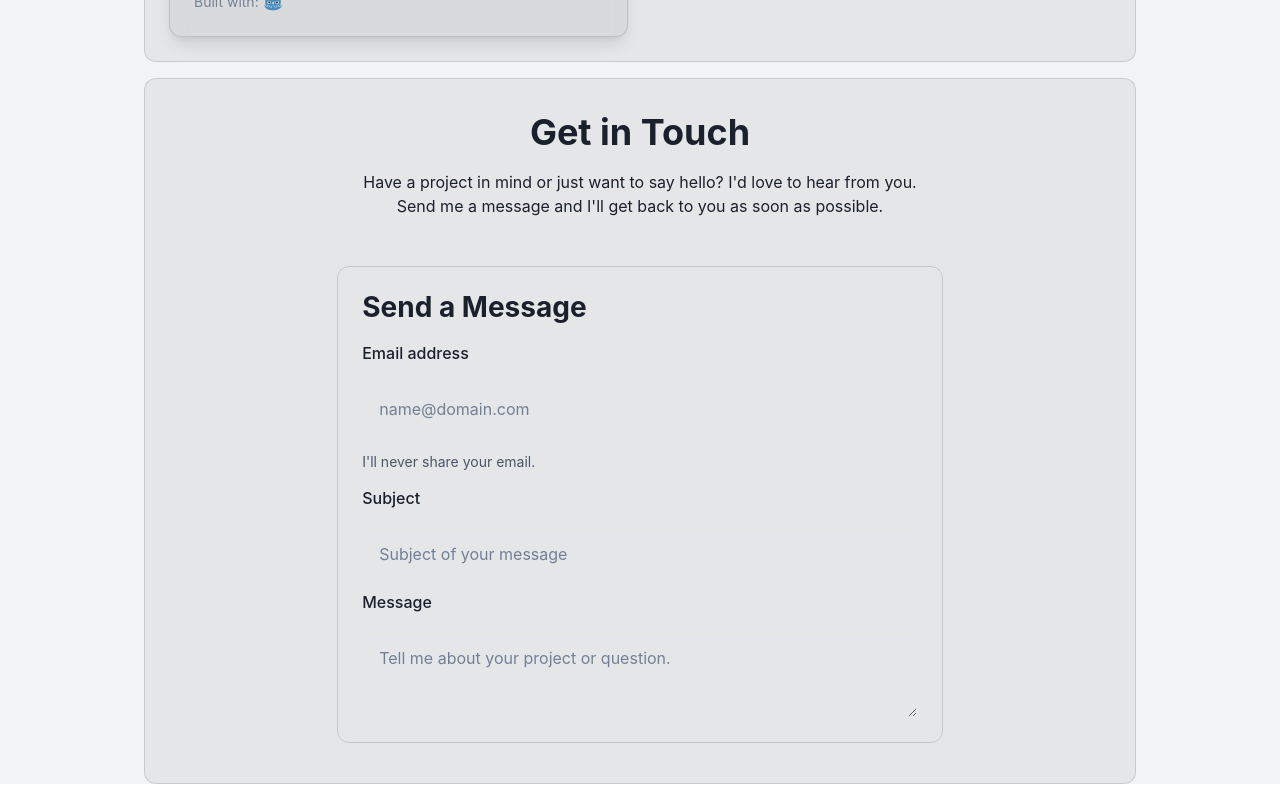
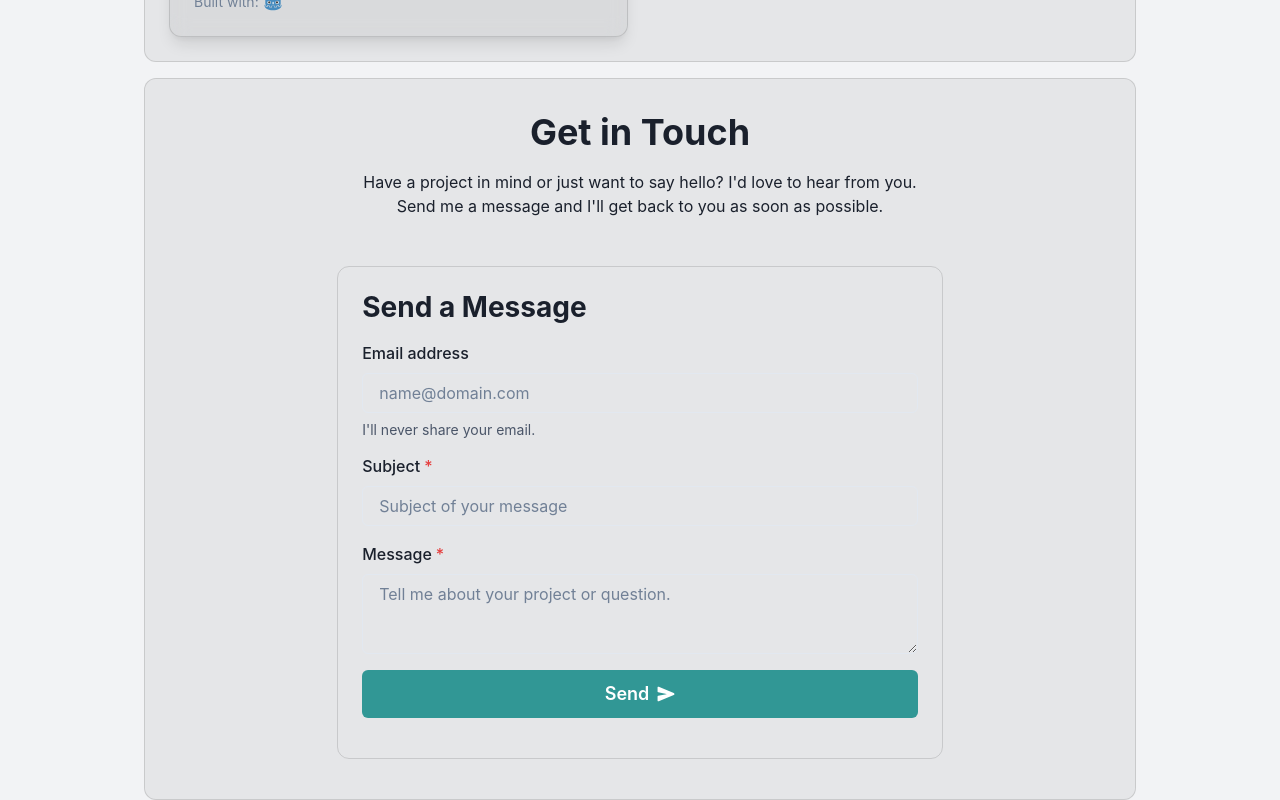
Before and after one commit to dominic-myb/dominic-myb.github.io, a React (Vite) app in the folder frontend/: page / in a window 1280 px wide. Shown: the part 3124-3924 px from the top of the page. Built offline with nearby package versions, Linux system fonts and the light colour scheme.

Commit message:
[upd] connect contact form to nodemailer

```diff
--- a/frontend/src/components/ContactForm.jsx
+++ b/frontend/src/components/ContactForm.jsx
@@ -1,3 +1,4 @@
+import { useState } from "react";
 import {
   VStack,
   Heading,
@@ -7,29 +8,105 @@ import {
   FormLabel,
   FormErrorMessage,
   FormHelperText,
+  Button,
+  useToast,
 } from "@chakra-ui/react";
+import { IoSend } from "react-icons/io5";
 
 export default function ContactForm() {
+  const [email, setEmail] = useState("");
+  const [subject, setSubject] = useState("");
+  const [message, setMessage] = useState("");
+  const [isTouched, setIsTouched] = useState(false);
+  const emailRegex = /^[^\s@]+@[^\s@]+\.[^\s@]+$/;
+
+  const isEmailInvalid = email && !emailRegex.test(email);
+  const toast = useToast();
+
+  function handleSubmit(e) {
+    e.preventDefault();
+    setIsTouched(true);
+
+    if (isEmailInvalid || !subject || !message) return;
+
+    const promise = fetch("http://localhost:5000/api/contact", {
+      method: "POST",
+      headers: { "Content-Type": "application/json" },
+      body: JSON.stringify({ email, subject, message }),
+    }).then((res) => {
+      if (!res.ok) throw new Error("Failed to send");
+      setEmail("");
+      setSubject("");
+      setMessage("");
+      return res;
+    });
+
+    toast.promise(promise, {
+      loading: { title: "Sending message...", description: "Please wait." },
+      success: {
+        title: "Message sent!",
+        description: "Thanks for reaching out.",
+      },
+      error: { title: "Error", description: "Failed to send message." },
+    });
+  }
+
   return (
-    <FormControl>
-      <VStack alignItems="stretch" gap={4}>
+    <form onSubmit={handleSubmit}>
+      <VStack alignItems="stretch" spacing={4} mb={4}>
         <Heading as="h1" fontSize={28}>
           Send a Message
         </Heading>
-        <>
+
+        <FormControl isInvalid={isTouched && isEmailInvalid}>
           <FormLabel>Email address</FormLabel>
-          <Input type="email" placeholder="name@domain.com" />
+          <Input
+            type="email"
+            placeholder="name@domain.com"
+            value={email}
+            onChange={(e) => {
+              const value = e.target.value;
+              setEmail(value);
+              if (!value) setIsTouched(false);
+            }}
+            onBlur={() => {
+              if (email) setIsTouched(true);
+            }}
+          />
+          <FormErrorMessage>
+            Please enter a valid email address.
+          </FormErrorMessage>
           <FormHelperText>I'll never share your email.</FormHelperText>
-        </>
-        <>
+        </FormControl>
+
+        <FormControl isRequired>
           <FormLabel>Subject</FormLabel>
-          <Input type="text" placeholder="Subject of your message" />
-        </>
-        <>
+          <Input
+            type="text"
+            placeholder="Subject of your message"
+            value={subject}
+            onChange={(e) => setSubject(e.target.value)}
+          />
+        </FormControl>
+
+        <FormControl isRequired>
           <FormLabel>Message</FormLabel>
-          <Textarea placeholder="Tell me about your project or question." />
-        </>
+          <Textarea
+            placeholder="Tell me about your project or question."
+            value={message}
+            onChange={(e) => setMessage(e.target.value)}
+          />
+        </FormControl>
+
+        <Button
+          type="submit"
+          size="lg"
+          colorScheme="teal"
+          rightIcon={<IoSend />}
+        >
+          Send
+        </Button>
       </VStack>
-    </FormControl>
+    </form>
   );
 }
```
